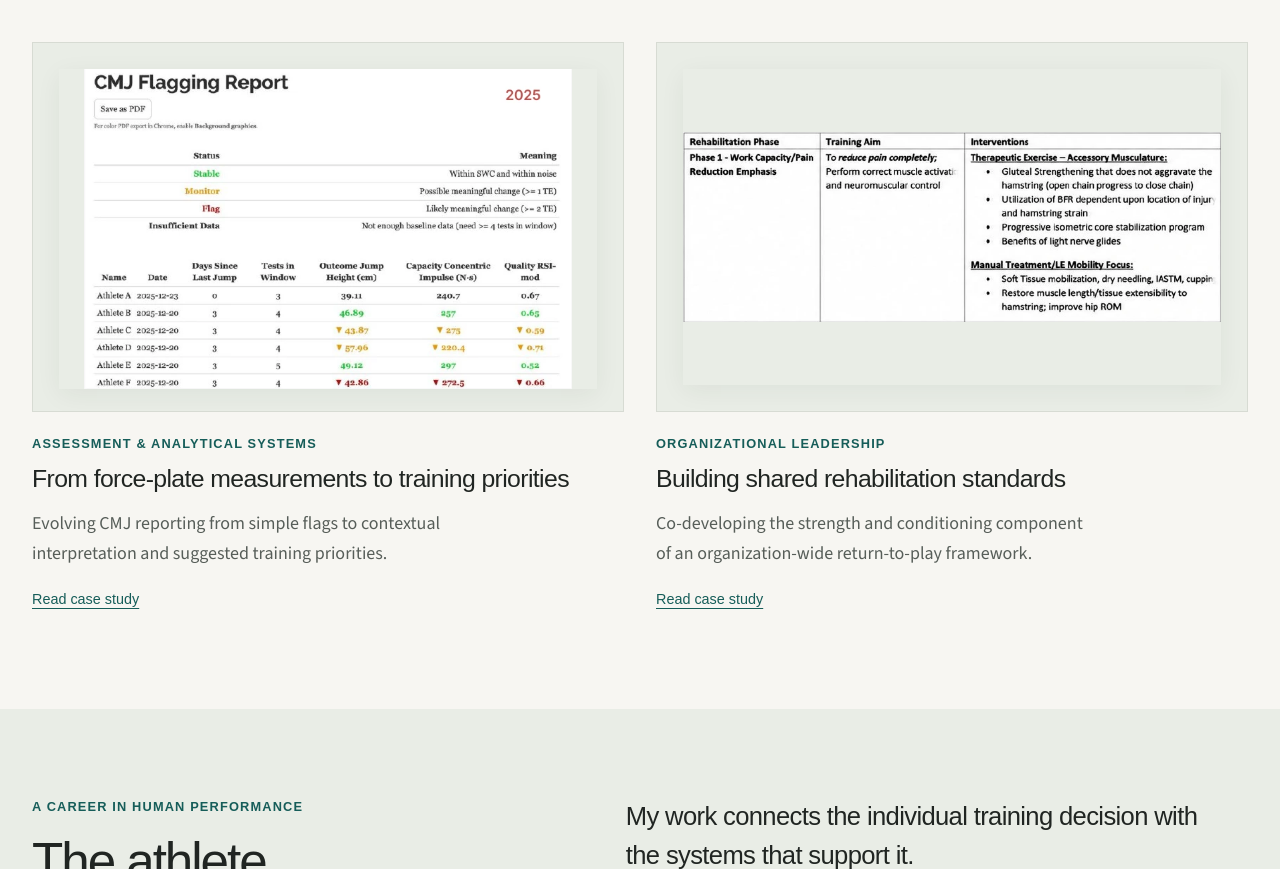
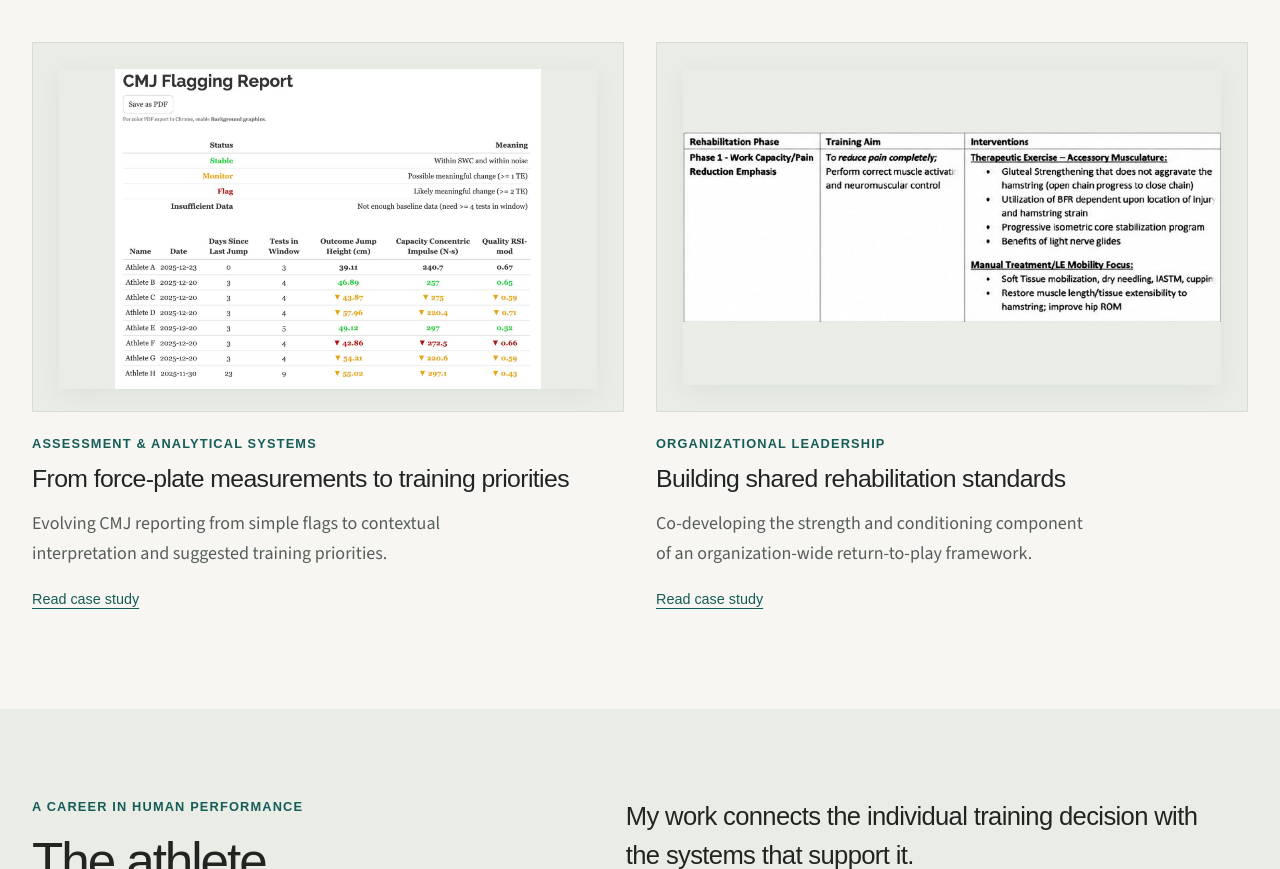
Before and after one commit to wgilmore25/wgilmore25.github.io, an Astro site: page / in a window 1280 px wide. Shown: the part 1452-2321 px from the top of the page. Built offline with nearby package versions, Linux system fonts and the light colour scheme; Astro itself is replaced by a stand-in of ours.

Commit message:
Replace CMJ report and dashboard with full-resolution lossless images

```diff
--- a/src/content/work/force-plate-decisions.md
+++ b/src/content/work/force-plate-decisions.md
@@ -7,10 +7,10 @@
   "period": "2021–2026",
   "order": 2,
   "featured": true,
-  "image": "images/cmj-report.webp",
+  "image": "images/cmj-report-clean.webp",
   "imageAlt": "CMJ report with stable, monitor, flag, and insufficient-data explanations and anonymized athlete rows.",
-  "imageWidth": 693,
-  "imageHeight": 454,
+  "imageWidth": 818,
+  "imageHeight": 614,
   "caption": "The supplied 2025 report distinguishes stable results, possible change, likely meaningful change, and insufficient baseline data.",
   "problem": "Simple assessment flags could confuse ordinary variability with meaningful change. Translating assessments into individualized training priorities also required practitioner time.",
   "role": "I evolved the reporting approach using baselines and variability thresholds and designed an archetype-based system connecting CMJ characteristics with suggested training priorities.",
@@ -36,11 +36,11 @@
   ],
   "gallery": [
     {
-      "image": "images/cmj-application.webp",
-      "alt": "CMJ monitoring application showing aggregate counts, baseline settings, and an athlete summary table with names redacted in the source.",
-      "caption": "Working application screenshot supplied in the portfolio. The displayed counts describe this screenshot.",
-      "width": 847,
-      "height": 418
+      "image": "images/cmj-application-clean.webp",
+      "alt": "CMJ monitoring application showing aggregate counts, baseline settings, and an athlete summary table.",
+      "caption": "Working CMJ monitoring application. The displayed counts describe this screenshot.",
+      "width": 2048,
+      "height": 1149
     },
     {
       "image": "images/cmj-decision-tree.webp",
```
Also changed, not shown: public/images/cmj-application-clean.webp (added), public/images/cmj-report-clean.webp (added).
